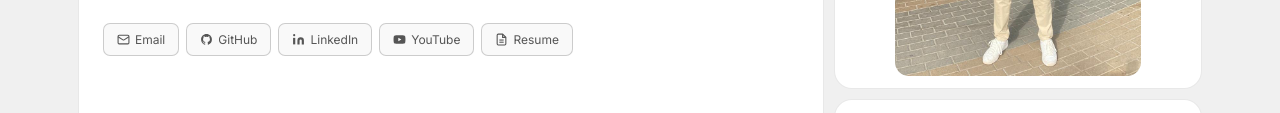
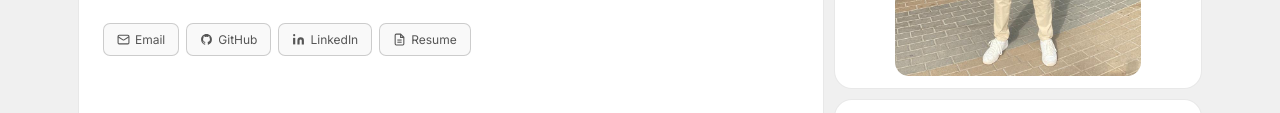
Before and after one commit to divyarajparia/divyarajparia.github.io, a plain HTML site: page index.html in a window 1280 px wide. Shown: the part 319-432 px from the top of the page. Drawn offline with Linux system fonts and the light colour scheme.

Commit message:
Remove YouTube link from hero

```diff
--- a/index.html
+++ b/index.html
@@ -42,11 +42,7 @@
           <svg width="13" height="13" viewBox="0 0 24 24" fill="currentColor"><path d="M16 8a6 6 0 0 1 6 6v7h-4v-7a2 2 0 0 0-2-2 2 2 0 0 0-2 2v7h-4v-7a6 6 0 0 1 6-6z"/><rect x="2" y="9" width="4" height="12"/><circle cx="4" cy="4" r="2"/></svg>
           LinkedIn
         </a>
-        <a class="hero-link" href="https://www.youtube.com/@divyarajparia3296" target="_blank" rel="noopener">
-          <svg width="13" height="13" viewBox="0 0 24 24" fill="currentColor"><path d="M22.54 6.42a2.78 2.78 0 0 0-1.95-1.96C18.88 4 12 4 12 4s-6.88 0-8.59.46A2.78 2.78 0 0 0 1.46 6.42 29 29 0 0 0 1 12a29 29 0 0 0 .46 5.58 2.78 2.78 0 0 0 1.95 1.96C5.12 20 12 20 12 20s6.88 0 8.59-.46a2.78 2.78 0 0 0 1.95-1.96A29 29 0 0 0 23 12a29 29 0 0 0-.46-5.58z"/><polygon class="yt-poly" points="9.75 15.02 15.5 12 9.75 8.98 9.75 15.02" fill="#141414"/></svg>
-          YouTube
-        </a>
-        <a class="hero-link" href="Divya-Resume-May-28.pdf" target="_blank">
+<a class="hero-link" href="Divya-Resume-May-28.pdf" target="_blank">
           <svg width="13" height="13" viewBox="0 0 24 24" fill="none" stroke="currentColor" stroke-width="2"><path d="M14 2H6a2 2 0 0 0-2 2v16a2 2 0 0 0 2 2h12a2 2 0 0 0 2-2V8z"/><polyline points="14 2 14 8 20 8"/><line x1="16" y1="13" x2="8" y2="13"/><line x1="16" y1="17" x2="8" y2="17"/></svg>
           Resume
         </a>
```
